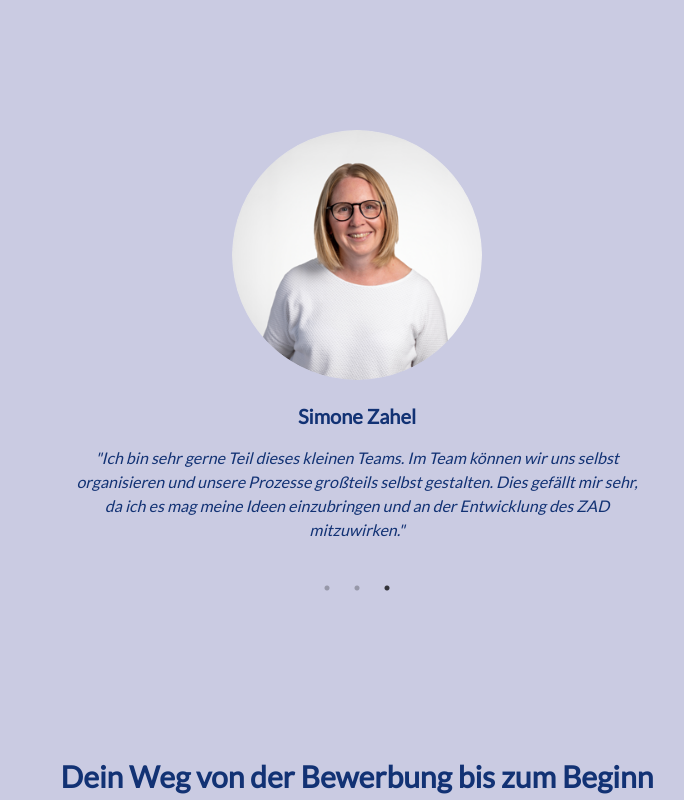
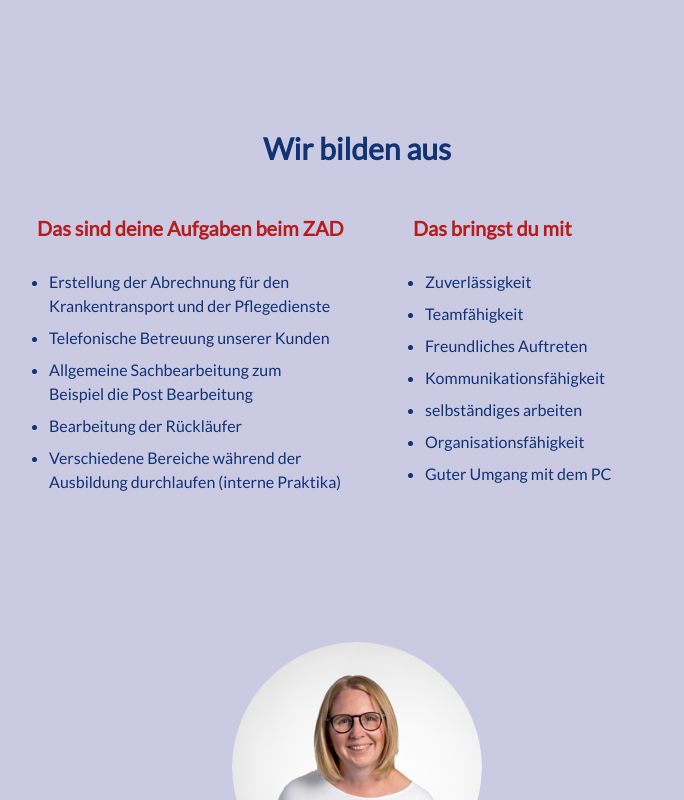
Before and after one commit to larzknoke/zad-next, a Next.js app: page /karriere-sachbearbeiter in a window 1280 px wide. Shown: the part 8280-9080 px from the top of the page, without its empty margins (283-967 px from the left). Built offline with nearby package versions, Linux system fonts and the light colour scheme.

Commit message:
Ausbildung

```diff
--- a/pages/karriere-it.js
+++ b/pages/karriere-it.js
@@ -386,6 +386,37 @@ function Sachbearbeiter() {
             />
           </div>
         </div>
+        <h2 className="mt-20 xl:mt-32 mb-8 md:mb-12 text-3xl text-center">
+          Wir bilden aus
+        </h2>
+        <div className="flex flex-col md:flex-row gap-0 md:gap-12 justify-center pl-0 md:pl-16">
+          <div className=" basis-1/2 max-w-md">
+            <h3>Das sind deine Aufgaben beim ZAD</h3>
+            <ul className="text-zad-blue-600  rounded-md p-3 list-disc	max-w-4xl mx-auto mb-6 md:mb-32 text-balance">
+              <li>Coden & Testing</li> <li>Qualitätssicherung</li>
+              <li>GUI erarbeiten & weiterentwickeln </li>
+              <li>Umgang mit Datenbanken</li>
+              <li>Dokumentation inkl. Diagramm-Erstellung</li>
+              <li> 2nd/3rd-Level-Support bestehender Programme</li>
+              <li> technische Beratung des Projektmanagers</li>
+            </ul>
+          </div>
+          <div className=" basis-1/2  max-w-md">
+            <h3>Das bringst du mit</h3>
+            <ul className="text-zad-blue-600  rounded-md p-3 list-disc	max-w-4xl mx-auto mb-20 md:mb-32 text-balance">
+              <li>Teamfähigkeit und Kommunikationsfähigkeit</li>
+              <li> Analytisches Denken/Verständnis</li>
+              <li> Abstraktionsvermögen</li>
+              <li>
+                Neugier & Lernbereitschaft <br />→ Bereitschaft, sich in Thema
+                reinzunerden/ Detail-verliebtheit
+              </li>
+              <li>Durchhaltevermögen, auch bei komplexen Problemstellungen</li>
+              <li>Zuverlässigkeit, Gründlichkeit und selbständiges arbeiten</li>
+              <li>Gerne erste Berührungspunkte mit dem Programmieren</li>
+            </ul>
+          </div>
+        </div>
         <KarriereSlider sorte="it" />
         <h2 className="text-center text-3xl mt-12 md:mt-40 mb-16">
           Dein Weg von der Bewerbung bis zum Beginn
--- a/pages/karriere-sachbearbeiter.js
+++ b/pages/karriere-sachbearbeiter.js
@@ -358,6 +358,41 @@ function Sachbearbeiter() {
             />
           </div>
         </div>
+        <h2 className="mt-20 xl:mt-32 mb-8 md:mb-12 text-3xl text-center">
+          Wir bilden aus
+        </h2>
+        <div className="flex flex-col md:flex-row gap-0 md:gap-12 justify-center pl-0 md:pl-16">
+          <div className=" basis-1/2 max-w-md">
+            <h3>Das sind deine Aufgaben beim ZAD</h3>
+            <ul className="text-zad-blue-600  rounded-md p-3 list-disc	max-w-4xl mx-auto mb-6 md:mb-32 text-balance">
+              <li>
+                Erstellung der Abrechnung für den Krankentransport und der
+                Pflegedienste
+              </li>
+              <li> Telefonische Betreuung unserer Kunden</li>
+              <li>
+                Allgemeine Sachbearbeitung zum Beispiel die Post Bearbeitung
+              </li>
+              <li> Bearbeitung der Rückläufer</li>
+              <li>
+                Verschiedene Bereiche während der Ausbildung durchlaufen
+                (interne Praktika)
+              </li>
+            </ul>
+          </div>
+          <div className=" basis-1/2  max-w-md">
+            <h3>Das bringst du mit</h3>
+            <ul className="text-zad-blue-600  rounded-md p-3 list-disc	max-w-4xl mx-auto mb-20 md:mb-32 text-balance">
+              <li>Zuverlässigkeit </li>
+              <li>Teamfähigkeit</li>
+              <li> Freundliches Auftreten</li>
+              <li>Kommunikationsfähigkeit</li>
+              <li> selbständiges arbeiten</li>
+              <li>Organisationsfähigkeit</li>
+              <li> Guter Umgang mit dem PC</li>
+            </ul>
+          </div>
+        </div>
         <KarriereSlider sorte="sach" />
         <h2 className="text-center text-3xl mt-12 md:mt-40 mb-16">
           Dein Weg von der Bewerbung bis zum Beginn
```
